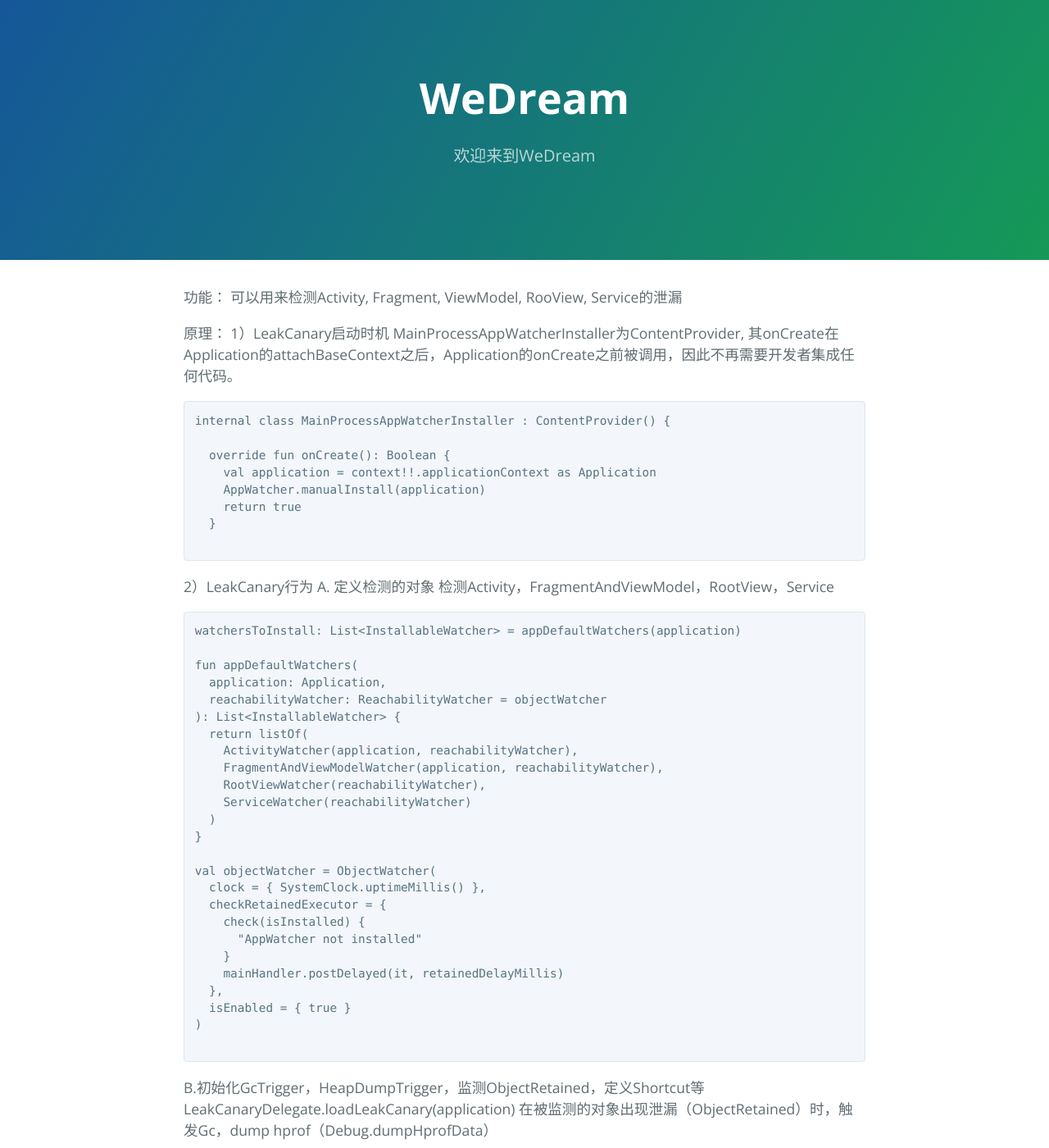
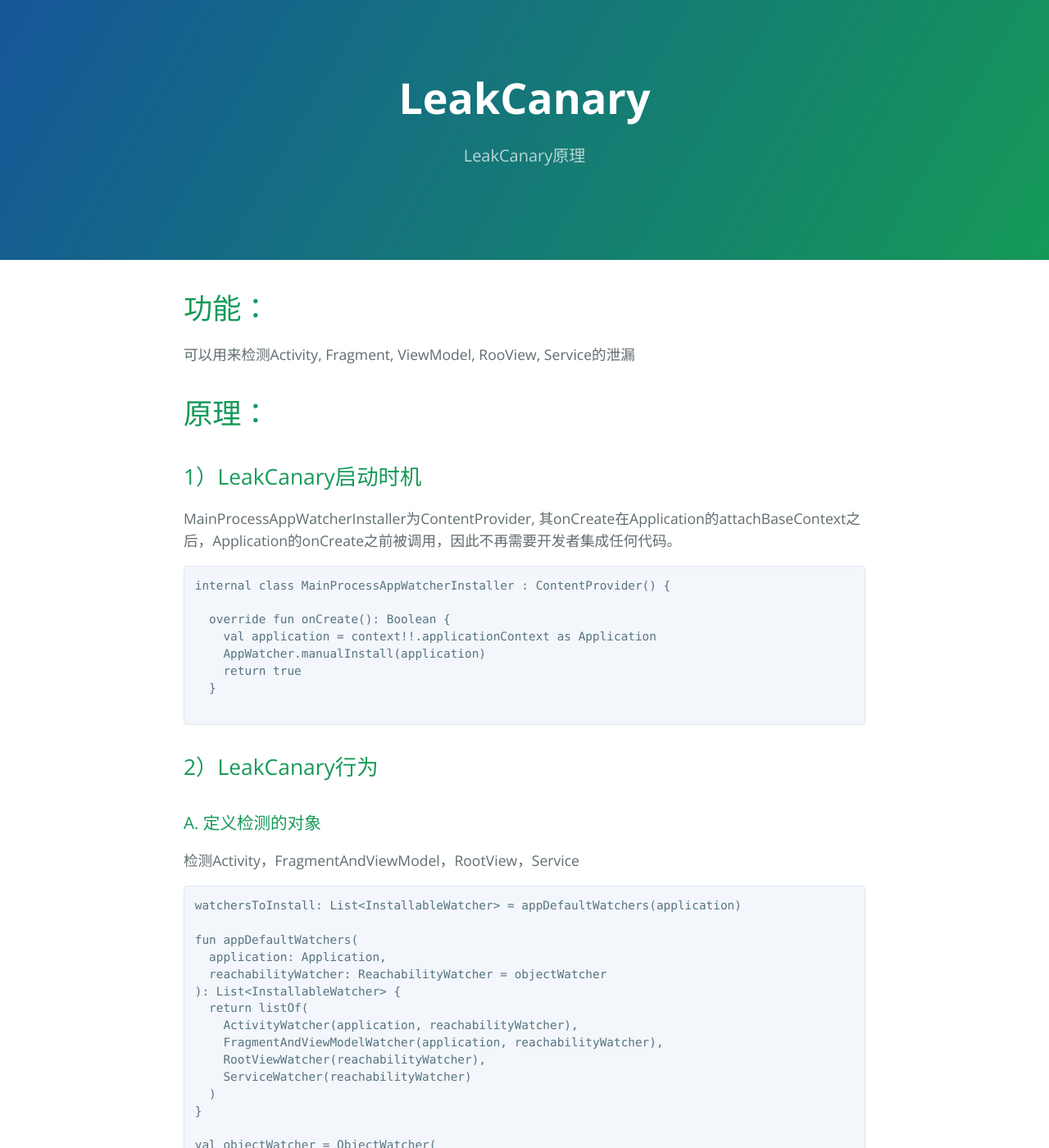
Before and after one commit to EricChenYS/EricChenYS.github.io, a Jekyll site: the page built from docs/android/opensource/LeakCanary.md, in a window 1280 px wide and 1400 px high. Shown: the whole window at 82% size. Built offline with Jekyll 4.4.1, drawn with Linux system fonts in a browser that asks for light colours; our own code applies the rules of GitHub Pages for plain Markdown files; some of the changed text lies outside the part shown.

Commit message:
Update LeakCanary.md

````diff
--- a/docs/android/opensource/LeakCanary.md
+++ b/docs/android/opensource/LeakCanary.md
@@ -1,8 +1,13 @@
-功能：
+---
+layout: default
+title: LeakCanary
+description: LeakCanary原理
+---
+# 功能：
 可以用来检测Activity, Fragment, ViewModel, RooView, Service的泄漏
 
-原理：
-1）LeakCanary启动时机
+# 原理：
+## 1）LeakCanary启动时机
 MainProcessAppWatcherInstaller为ContentProvider, 其onCreate在Application的attachBaseContext之后，Application的onCreate之前被调用，因此不再需要开发者集成任何代码。
 
 ```
@@ -16,8 +21,8 @@ internal class MainProcessAppWatcherInstaller : ContentProvider() {
 
 ```
 
-2）LeakCanary行为
-A. 定义检测的对象
+## 2）LeakCanary行为
+### A. 定义检测的对象
 检测Activity，FragmentAndViewModel，RootView，Service
 
 ```
@@ -49,12 +54,12 @@ val objectWatcher = ObjectWatcher(
 ```
 
 
-B.初始化GcTrigger，HeapDumpTrigger，监测ObjectRetained，定义Shortcut等
+### B.初始化GcTrigger，HeapDumpTrigger，监测ObjectRetained，定义Shortcut等
 LeakCanaryDelegate.loadLeakCanary(application)
 在被监测的对象出现泄漏（ObjectRetained）时，触发Gc，dump hprof（Debug.dumpHprofData）
 
 
-C. 安装要监测的对象
+### C. 安装要监测的对象
 
 ```
 watchersToInstall.forEach {
@@ -167,11 +172,11 @@ C4）ServiceWatcher
 通过获取IActivityManager的serviceDoneExecuting方法在被回调时，认为是onServiceDestroyed（该阶段会在5s后监测Service是否有被回收，如果没有被回收，则认为有内存泄漏）
 
 
-源码：
+# 源码：
 https://github.com/square/leakcanary
 
 
-集成：
+# 集成：
 App build.gradle
 
 ```
@@ -181,6 +186,6 @@ dependencies {
 
 ```
 
-参考文档：
+# 参考文档：
 https://www.jianshu.com/p/036a4ea420d6
 https://blog.csdn.net/weixin_61845324/article/details/120356951
````
